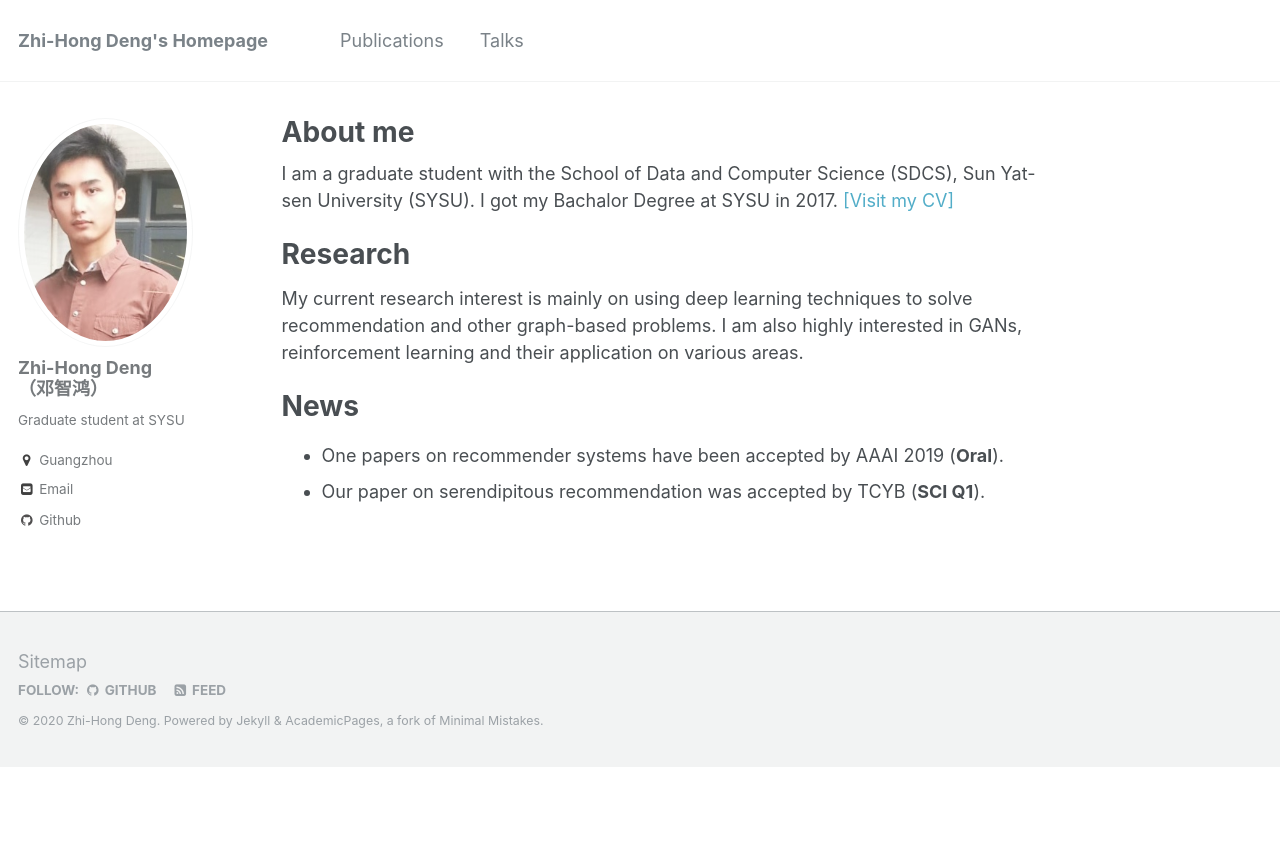
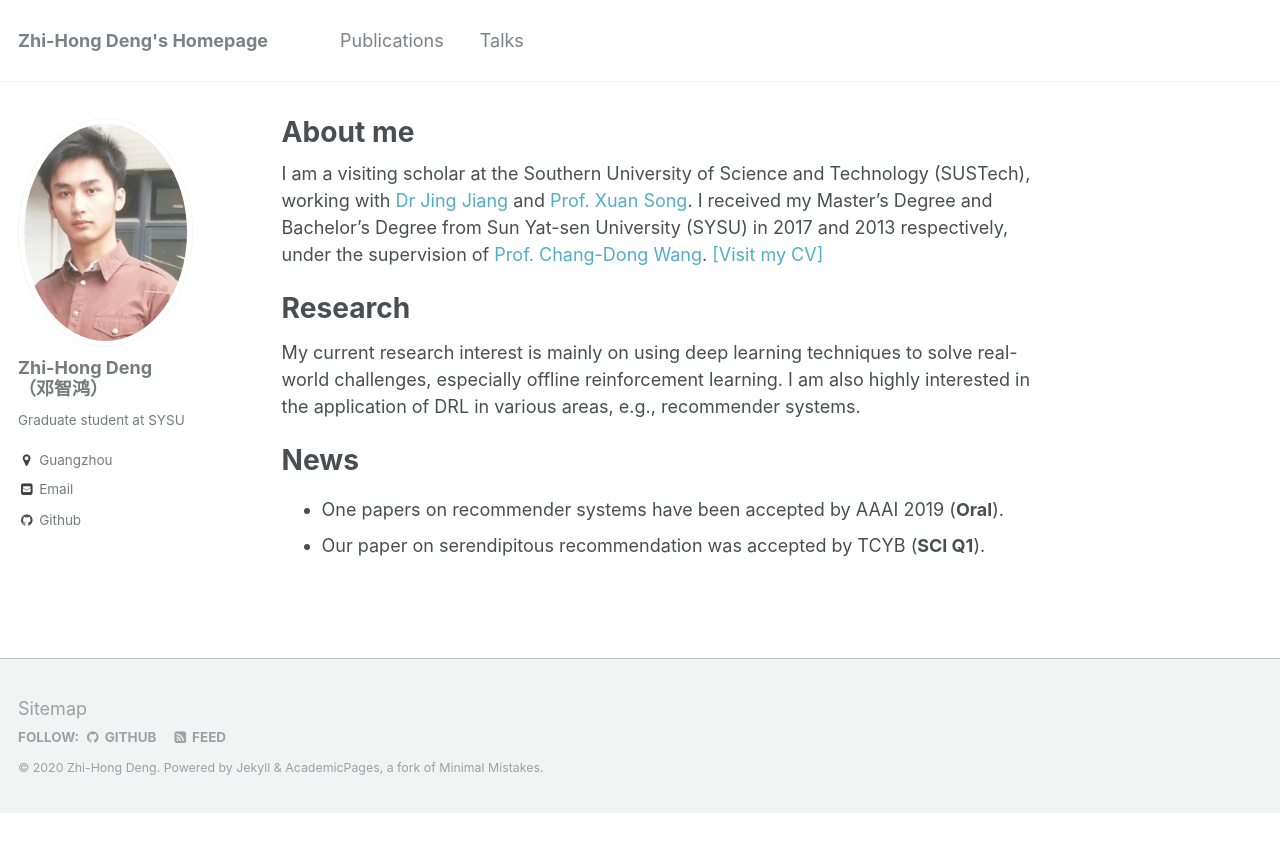
Before and after one commit to familyld/familyld.github.io, a Jekyll site: the page built from _pages/about.md, in a window 1280 px wide. Shown: the top 852 px of the page. Built offline with Jekyll 4.4.1, drawn with Linux system fonts in a browser that asks for light colours; a script that is not in the unit is left out.

Commit message:
about.md

```diff
--- a/_pages/about.md
+++ b/_pages/about.md
@@ -8,12 +8,12 @@ redirect_from:
   - /about.html
 ---
 
-I am a graduate student with the School of Data and Computer Science (SDCS), Sun Yat-sen University (SYSU). I got my Bachalor Degree at SYSU in 2017. [[Visit my CV]](http://2wildkids.com/files/CV_Zhi-HongDeng.pdf)
+I am a visiting scholar at the Southern University of Science and Technology (SUSTech), working with [Dr Jing Jiang](https://www.uts.edu.au/staff/jing.jiang) and [Prof. Xuan Song](https://www.sustech.edu.cn/zh/songxuan.html). I received my Master's Degree and Bachelor's Degree from Sun Yat-sen University (SYSU) in 2017 and 2013 respectively, under the supervision of [Prof. Chang-Dong Wang](http://www.scholat.com/changdongwang.cn). [[Visit my CV]](http://2wildkids.com/files/CV_Zhi-HongDeng.pdf)
 
 Research
 ========
 
-My current research interest is mainly on using deep learning techniques to solve recommendation and other graph-based problems. I am also highly interested in GANs, reinforcement learning and their application on various areas.
+My current research interest is mainly on using deep learning techniques to solve real-world challenges, especially offline reinforcement learning. I am also highly interested in the application of DRL in various areas, e.g., recommender systems.
 
 News
 =======
```
